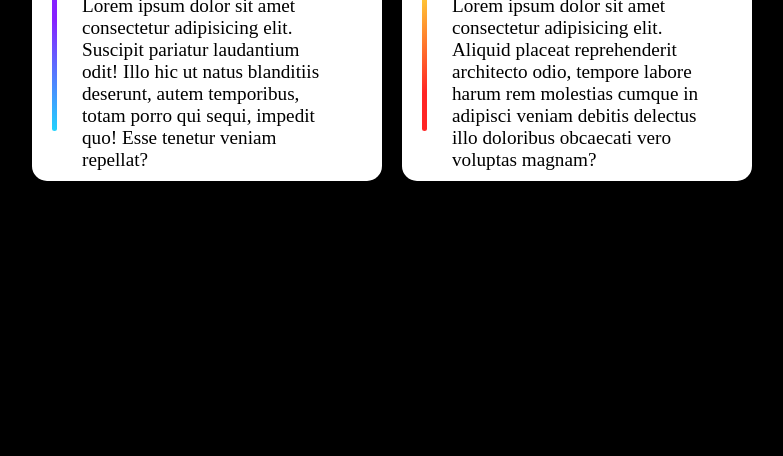
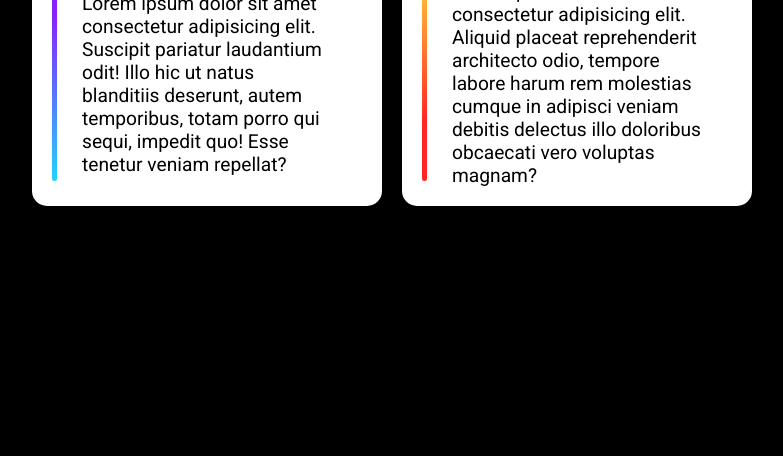
Before and after one commit to IsraelSantizo98/Card-Hover-Effect-Gradient, a plain HTML site: page index.html in a window 1280 px wide. Shown: the part 344-800 px from the top of the page, without its empty margins (248-1031 px from the left). Drawn offline with Linux system fonts and the light colour scheme.

Commit message:
Se agrego fuente de letra

```diff
--- a/css/style.css
+++ b/css/style.css
@@ -1,9 +1,11 @@
+@import url("https://fonts.googleapis.com/css2?family=Roboto:wght@300;400;500&display=swap");
 * {
   margin: 0;
   padding: 0;
 }
 body {
   background: black;
+  font-family: "Roboto", sans-serif;
 }
 .center {
   display: flex;
@@ -16,7 +18,7 @@ body {
 }
 .box {
   width: 350px;
-  height: 250px;
+  height: 300px;
   margin: 10px;
   flex-direction: column;
   background: white;
@@ -35,7 +37,7 @@ body {
   top: 50px;
   left: 20px;
   width: 5px;
-  height: 150px;
+  height: 225px;
   border-radius: 50px;
   transition: all 0.4s;
   background: linear-gradient(147deg, #ffe538 0%, #ff2525 74%);
```
